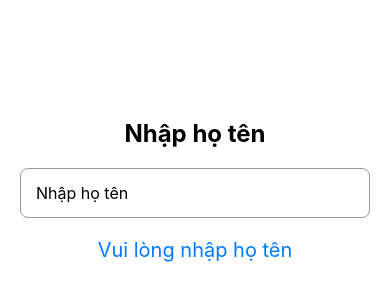
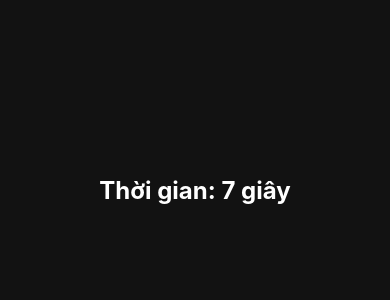
Before and after one commit to phu05ddddddddddddddd/tuan3, a React Native app: screen / in a window 390 px wide. Shown: the part 232-532 px from the top of the page. Built offline with nearby package versions, Linux system fonts and the light colour scheme.

Commit message:
useEffect_ViDu

```diff
--- a/App.tsx
+++ b/App.tsx
@@ -1,23 +1,21 @@
-import React, { useState } from 'react';
-import { View, Text, TextInput, StyleSheet } from 'react-native';
+import React, { useEffect, useState } from 'react';
+import { View, Text, StyleSheet } from 'react-native';
 
-export default function App() {
+export default function TimerScreen() {
+  const [seconds, setSeconds] = useState(0);
 
-  const [fullName, setFullName] = useState('');
+  useEffect(() => {
+    const timerId = setInterval(() => {
+      setSeconds(previousSeconds => previousSeconds + 1);
+    }, 1000);
+
+    return () => clearInterval(timerId);
+  }, []);
 
   return (
     <View style={styles.container}>
-      <Text style={styles.title}>Nhập họ tên</Text>
-
-      <TextInput
-        style={styles.input}
-        value={fullName}
-        onChangeText={setFullName}
-        placeholder="Nhập họ tên"
-      />
-
-      <Text style={styles.greeting}>
-        {fullName ? `Xin chào, ${fullName}!` : 'Vui lòng nhập họ tên'}
+      <Text style={styles.title}>
+        Thời gian: {seconds} giây
       </Text>
     </View>
   );
@@ -28,29 +26,12 @@ const styles = StyleSheet.create({
     flex: 1,
     justifyContent: 'center',
     alignItems: 'center',
-    padding: 20,
-    backgroundColor: '#fff',
+    backgroundColor: '#121212',
   },
 
   title: {
     fontSize: 24,
+    color: '#FFFFFF',
     fontWeight: 'bold',
-    marginBottom: 20,
-  },
-
-  input: {
-    width: '100%',
-    height: 50,
-    borderWidth: 1,
-    borderColor: '#999',
-    borderRadius: 8,
-    paddingHorizontal: 15,
-    fontSize: 16,
-  },
-
-  greeting: {
-    marginTop: 20,
-    fontSize: 20,
-    color: '#007AFF',
   },
 });
```
